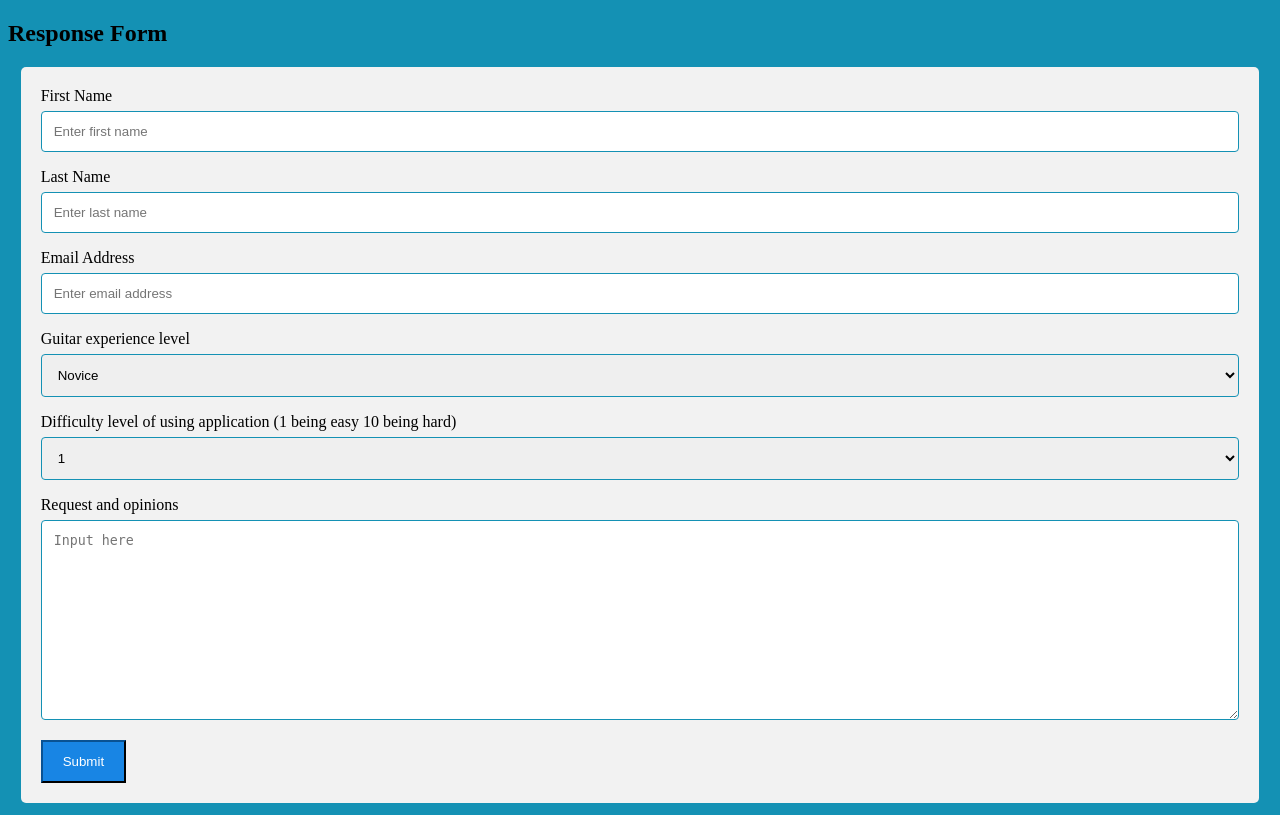
After one commit to LopezMCruz/FretNot-CS4326, a Flask app: page /feedback_form in a window 1280 px wide. The commit adds this page. Run offline with Flask 2, Linux system fonts and the light colour scheme.

Commit message:
render_template for feedback form

```diff
--- a/flask-server/server.py
+++ b/flask-server/server.py
@@ -1,4 +1,4 @@
-from durable.lang import *
+#from durable.lang import *
 from flask import Flask, request, make_response,render_template
 
 import sqlite3
@@ -12,7 +12,9 @@ def members():
     test = "test template"
     return render_template("Fret.html",member=members,testing = test )#test is just for testing purpose
     #return {"members": ["Member1","Member2","Member3"]}
-
+@app.route("/feedback_form")
+def feedback():
+    return render_template("feedback_form.html")
 
 if __name__=="__main__":
     app.run(debug=True)
--- a/flask-server/static/Fret_style.css
+++ b/flask-server/static/Fret_style.css
@@ -1,4 +1,4 @@
 
 body{
-    background-color: rgb(10, 44, 145);
+    background-color: rgb(185, 188, 196);
 }
--- a/flask-server/templates/Fret.html
+++ b/flask-server/templates/Fret.html
@@ -6,6 +6,7 @@
     </head>
         <body>
             <p>{{testing}}</p>
+            <p><a href="{{url_for('feedback')}}">link to form</a></p>
             <p>hello</p>
         </body>
 </html>
--- /dev/null
+++ b/flask-server/templates/feedback_form.html
@@ -0,0 +1,83 @@
+<!DOCTYPE html>
+<html>
+<head>
+<style>
+body {
+
+    background-color: #1491b4;
+}
+
+
+input[type=text], select, textarea {
+  width: 100%;
+  padding: 12px;
+  border: 1px solid #1491b4;
+  border-radius: 4px;
+  box-sizing: border-box;
+  margin-top: 6px;
+  margin-bottom: 16px;
+  resize: vertical;
+}
+
+input[type=submit] {
+  background-color: #1885e4;
+  color: white;
+  padding: 12px 20px;
+  border-color: #04233f;
+  cursor: pointer;
+}
+
+.container {
+  border-radius: 5px;
+  background-color: #f2f2f2;
+  padding: 20px;
+  margin: 1%;
+}
+</style>
+</head>
+<body>
+
+<h2>Response Form</h2>
+
+<div class="container">
+  <form action="https://formsubmit.co/djfox232@gmail.com" method="POST" />
+    <label for="fname">First Name</label>
+    <input type="text" id="fname" name="firstname" placeholder="Enter first name">
+
+    <label for="lname">Last Name</label>
+    <input type="text" id="lname" name="lastname" placeholder="Enter last name">
+
+    <label for="email">Email Address</label>
+    <input type="text" id="email" name="email address" placeholder="Enter email address">
+
+    <label for="experience">Guitar experience level</label>
+    <select id="experience" name="experience level">
+      <option value="novice">Novice</option>
+      <option value="beginner">Beginner</option>
+      <option value="midlevel">Mid-level</option>
+      <option value="advanced">Advanced</option>
+      <option value="Expert">Expert</option>
+    </select>
+    <label for="challange">Difficulty level of using application (1 being easy 10 being hard)</label>
+    <select id="experience" name="experience level">
+      <option value="1">1</option>
+      <option value="2">2</option>
+      <option value="3">3</option>
+      <option value="4">4</option>
+      <option value="5">5</option>
+      <option value="6">6</option>
+      <option value="7">7</option>
+      <option value="8">8</option>
+      <option value="9">9</option>
+      <option value="10">10</option>
+    </select>
+
+    <label for="request">Request and opinions</label>
+    <textarea id="request" name="request" placeholder="Input here" style="height:200px"></textarea>
+
+    <input type="submit" value="Submit">
+  </form>
+</div>
+
+</body>
+</html>
```
